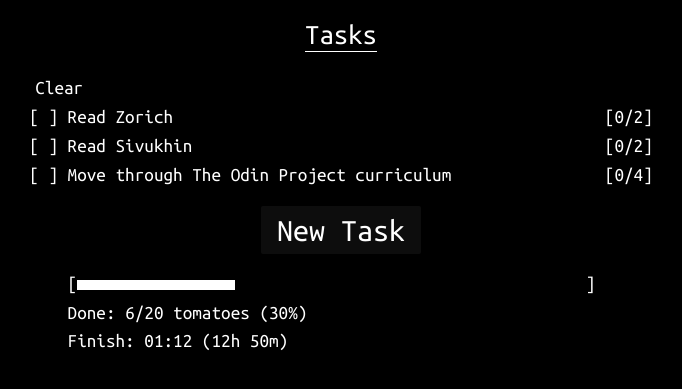
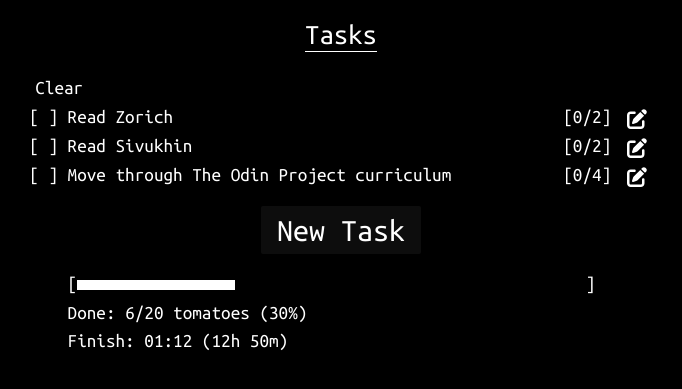
Before and after one commit to fiftythanks/todo, a website built with webpack: page src/index.html in a window 1280 px wide. Shown: the part 251-640 px from the top of the page, without its empty margins (299-981 px from the left). Built offline with nearby package versions, Linux system fonts and the light colour scheme.

Commit message:
Fix overflow issue with task names

```diff
--- a/src/style.css
+++ b/src/style.css
@@ -142,9 +142,11 @@ ul {
 .tasks {
   display: flex;
   flex-direction: column;
+  width: 100%;
 }
 
 .task {
+  width: 100%;
   .main {
     display: flex;
     gap: 1ch;
@@ -154,7 +156,11 @@ ul {
       min-width: 3ch;
     }
     .name {
-      width: 100%;
+      font-size: inherit;
+      font-weight: inherit;
+      overflow-wrap: break-word;
+      width: calc(100% - 13ch - 20px);
+      flex-grow: 1;
       &:hover { cursor: pointer; }
     }
     .tomatoes {
@@ -164,10 +170,16 @@ ul {
         cursor: pointer;
       }
     }
+    .edit-task {
+      height: 1rlh;
+      position: relative;
+      top: 3px;
+      flex-shrink: 0;
+    }
   }
   .note {
     opacity: 0.5;
-    padding: 0 6ch 0 4ch;
+    padding: 0 4ch;
     &:hover {
       cursor: pointer;
     }
--- a/src/task_interface.js
+++ b/src/task_interface.js
@@ -1,6 +1,7 @@
 import { taskList } from "./todo.js";
 import up from "./img/up.svg";
 import down from "./img/down.svg";
+import editSrc from "./img/edit.svg";
 
 const list = document.querySelector("ul.tasks");
 
@@ -470,17 +471,23 @@ export function renderItem(fullName) {
       task.appendChild(form);
     }
 
-    const taskName = document.createElement("div");
+    const taskName = document.createElement("h3");
     taskName.classList.add("name");
     taskName.textContent = item.name;
-    taskName.addEventListener("click", openEditUI);
+    // taskName.addEventListener("click", openEditUI);
     header.appendChild(taskName);
 
     const tomatoes = document.createElement("div");
     tomatoes.classList.add("tomatoes");
     tomatoes.innerHTML = `[<span class="done">${item.tomatoesDone}</span>/<span class="to-do">${item.tomatoesToDo}</span>]`;
-    tomatoes.addEventListener("click", openEditUI);
+    // tomatoes.addEventListener("click", openEditUI);
     header.appendChild(tomatoes);
+
+    const editTask = document.createElement("button");
+    editTask.classList.add("edit-task");
+    editTask.innerHTML = `<img alt="Edit task", width="20px", height="20px", src=${editSrc}>`;
+    editTask.addEventListener("click", openEditUI);
+    header.appendChild(editTask);
 
     task.appendChild(header);
 
@@ -488,7 +495,7 @@ export function renderItem(fullName) {
       const note = document.createElement("p");
       note.classList.add("note");
       note.innerHTML = item.note.replaceAll("\n", "<br>");
-      note.addEventListener("click", openEditUI);
+      // note.addEventListener("click", openEditUI);
       task.appendChild(note);
     }
 
```
Also changed, not shown: src/img/edit.svg (added).
